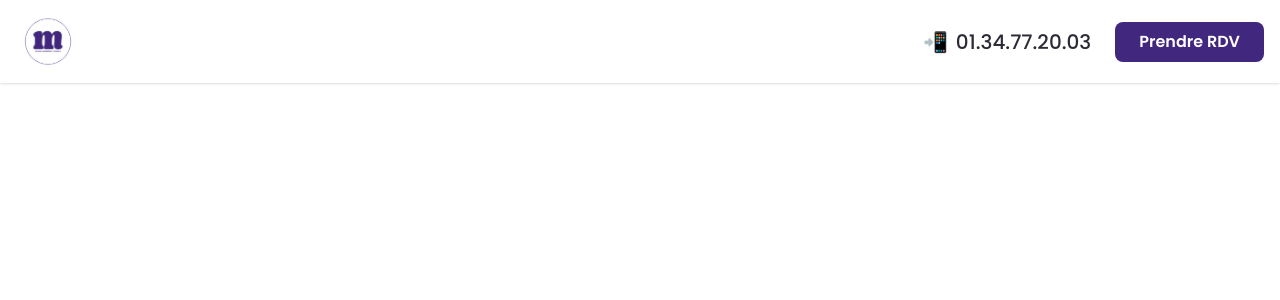
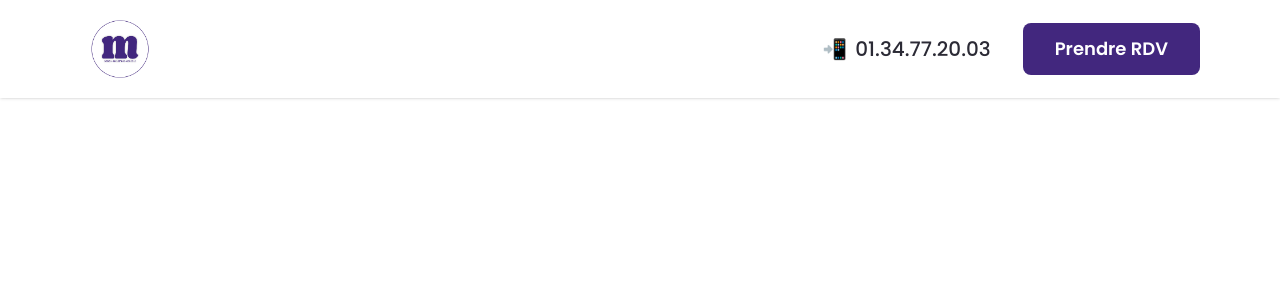
Before and after one commit to ThibaultG94/marketing-box-web-showcase, a React (Vite) app: page / in a window 1280 px wide. Shown: the top 300 px of the page. Built offline with nearby package versions, Linux system fonts and the light colour scheme.

Commit message:
Improved call-to-action button styling and adjusted header layout

```diff
--- a/src/components/layout/Header.jsx
+++ b/src/components/layout/Header.jsx
@@ -5,7 +5,7 @@ const CTAButton = ({ href, children }) => (
     href={href}
     target="_blank"
     rel="noopener noreferrer"
-    className="bg-[#42277e] text-white px-6 py-2 rounded-lg font-semibold transition-all"
+    className="bg-[#42277e] text-white text-lg px-8 py-3 rounded-lg font-semibold transition-all"
     whileHover={{ scale: 1.02 }}
     whileTap={{ scale: 0.98 }}
   >
@@ -16,7 +16,7 @@ const CTAButton = ({ href, children }) => (
 const PhoneNumber = () => (
   <motion.a
     href="tel:01.34.77.20.03"
-    className="flex items-center gap-2 text-xl text-[#2b2a35] font-medium"
+    className="flex items-center gap-2 text-xl text-[#2b2a35] font-medium mr-2"
     whileHover={{ scale: 1.05 }}
     whileTap={{ scale: 0.95 }}
   >
@@ -32,10 +32,10 @@ const Header = () => {
       animate={{ y: 0 }}
       className="fixed top-0 left-0 right-0 bg-white shadow-sm z-50"
     >
-      <div className="container mx-auto px-4 py-3">
+      <div className="container mx-auto px-20 py-3">
         <nav className="flex justify-between items-center">
           {/* Logo */}
-          <motion.a href="/" whileHover={{ scale: 1.05 }} className="w-16">
+          <motion.a href="/" whileHover={{ scale: 1.05 }} className="w-20">
             <img
               src="/src/assets/logo.png"
               alt="Marketing Box Logo"
```
